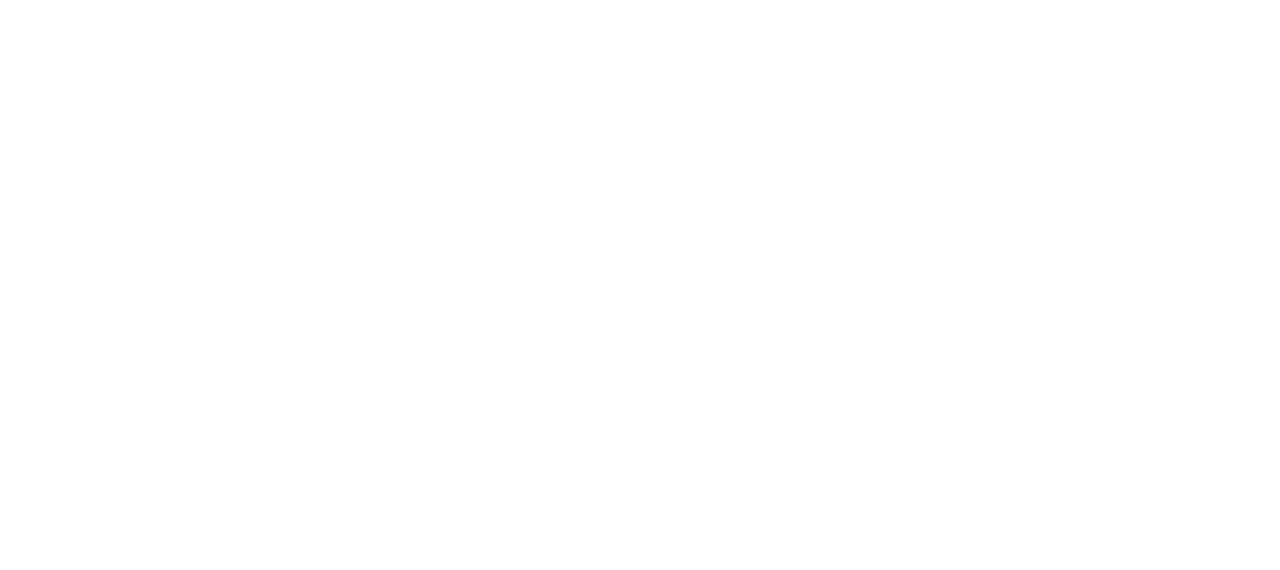
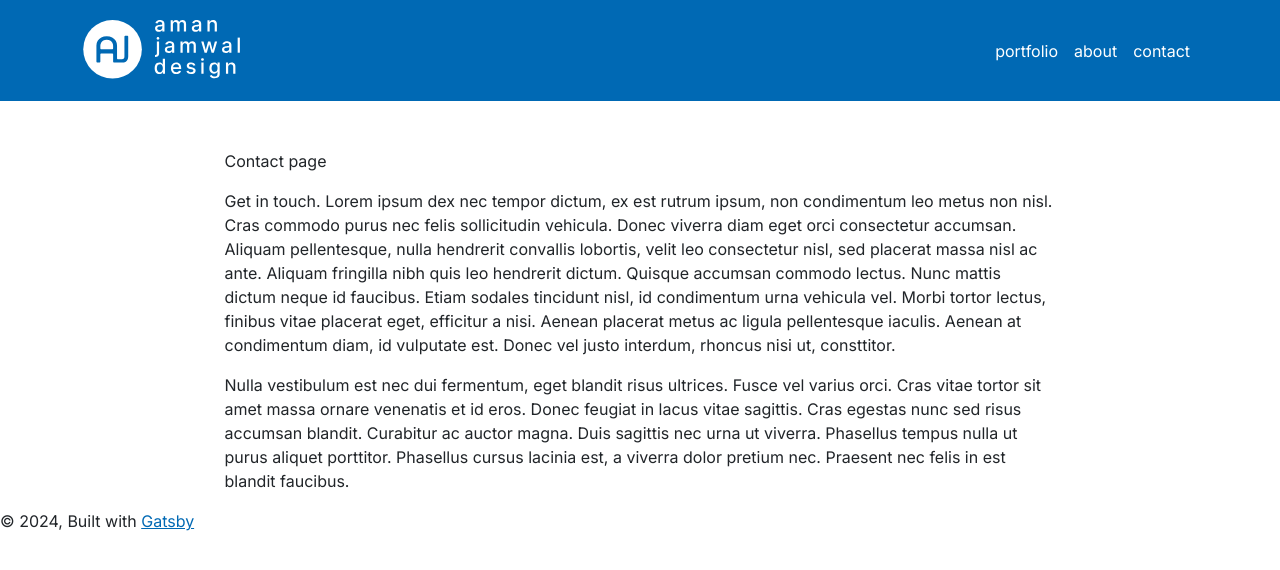
Before and after one commit to jamwalaman/gatsby-ajdesign-portfolio, a Gatsby site: page /contact in a window 1280 px wide. Before the commit this address had no page. Built offline with nearby package versions, Linux system fonts and the light colour scheme; Gatsby itself is replaced by a stand-in of ours.

Commit message:
Add contact page

```diff
--- /dev/null
+++ b/content/website-pages/contact/index.md
@@ -0,0 +1,7 @@
+---
+title: Contact page
+---
+Get in touch. Lorem ipsum dex nec tempor dictum, ex est rutrum ipsum, non condimentum leo metus non nisl. Cras commodo purus nec felis sollicitudin vehicula. Donec viverra diam eget orci consectetur accumsan. Aliquam pellentesque, nulla hendrerit convallis lobortis, velit leo consectetur nisl, sed placerat massa nisl ac ante. Aliquam fringilla nibh quis leo hendrerit dictum. Quisque accumsan commodo lectus. Nunc mattis dictum neque id faucibus. Etiam sodales tincidunt nisl, id condimentum urna vehicula vel. Morbi tortor lectus, finibus vitae placerat eget, efficitur a nisi. Aenean placerat metus ac ligula pellentesque iaculis. Aenean at condimentum diam, id vulputate est. Donec vel justo interdum, rhoncus nisi ut, consttitor.
+
+
+Nulla vestibulum est nec dui fermentum, eget blandit risus ultrices. Fusce vel varius orci. Cras vitae tortor sit amet massa ornare venenatis et id eros. Donec feugiat in lacus vitae sagittis. Cras egestas nunc sed risus accumsan blandit. Curabitur ac auctor magna. Duis sagittis nec urna ut viverra. Phasellus tempus nulla ut purus aliquet porttitor. Phasellus cursus lacinia est, a viverra dolor pretium nec. Praesent nec felis in est blandit faucibus.
--- a/src/components/layout.js
+++ b/src/components/layout.js
@@ -21,6 +21,7 @@
               <Nav>
                 <Link to='/portfolio' className='nav-link'>portfolio</Link>
                 <Link to='/about' className='nav-link'>about</Link>
+                <Link to='/contact' className='nav-link'>contact</Link>
               </Nav>
             </Navbar.Collapse>
           </Container>
--- /dev/null
+++ b/src/pages/contact.js
@@ -0,0 +1,46 @@
+import * as React from "react"
+import { graphql } from "gatsby"
+
+import Layout from "../components/layout"
+import Seo from "../components/seo"
+
+const ContactPage = ({ data, location }) => {
+  const siteTitle = data.site.siteMetadata?.title || `Title`
+  const page = data.aboutPage
+
+  return (
+    <Layout location={location} title={siteTitle}>
+      <p>{page.frontmatter.title}</p>
+      <section
+          dangerouslySetInnerHTML={{ __html: page.html }}
+        />
+    </Layout>
+  )
+}
+
+export default ContactPage
+
+/**
+ * Head export to define metadata for the page
+ *
+ * See: https://www.gatsbyjs.com/docs/reference/built-in-components/gatsby-head/
+ */
+export const Head = () => <Seo title="Contact me" />
+
+export const pageQuery = graphql`
+  {
+
+    site {
+      siteMetadata {
+        title
+      }
+    }
+    aboutPage: markdownRemark(fields: { slug: { eq: "/contact/" } }) {
+      html
+      frontmatter {
+        title
+      }
+    }
+
+  }
+`
```
Also changed, not shown: static/admin/config.yml (+16 -8 lines).
